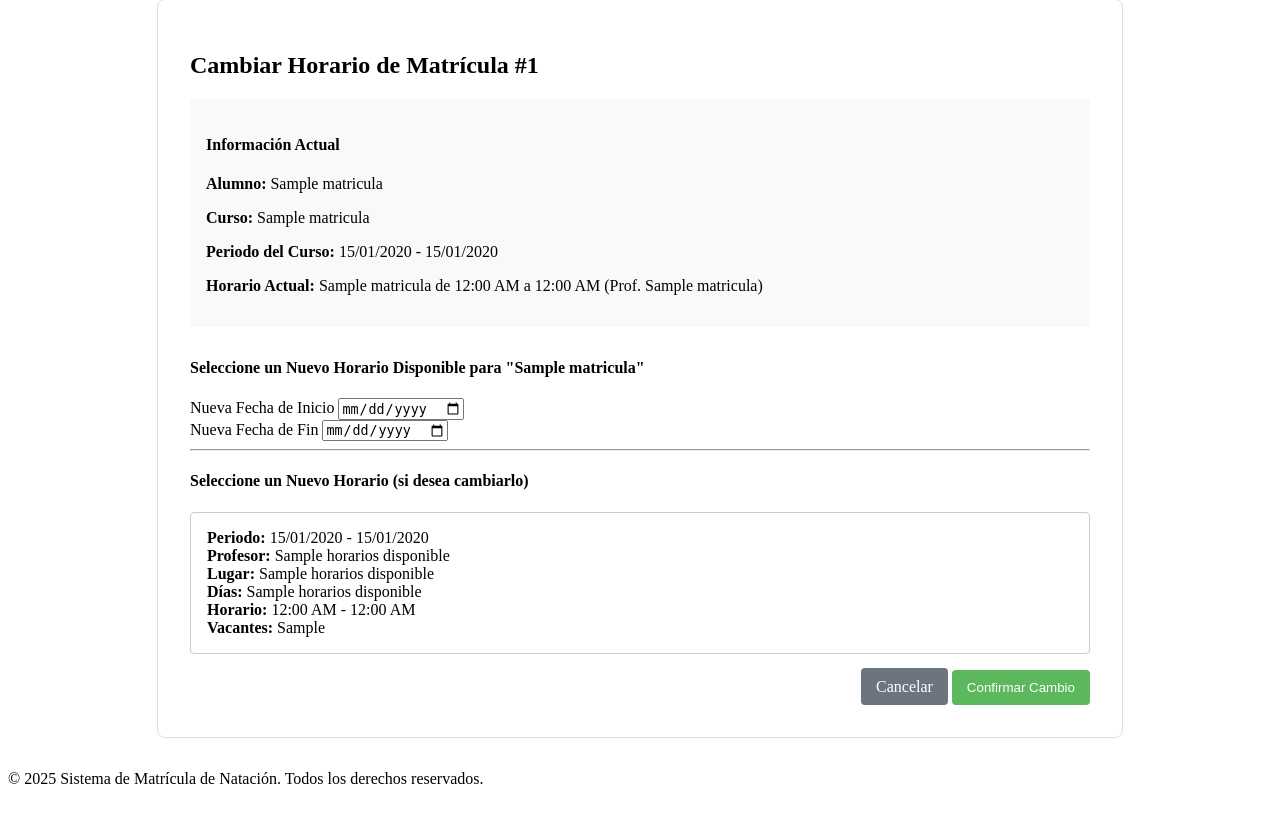
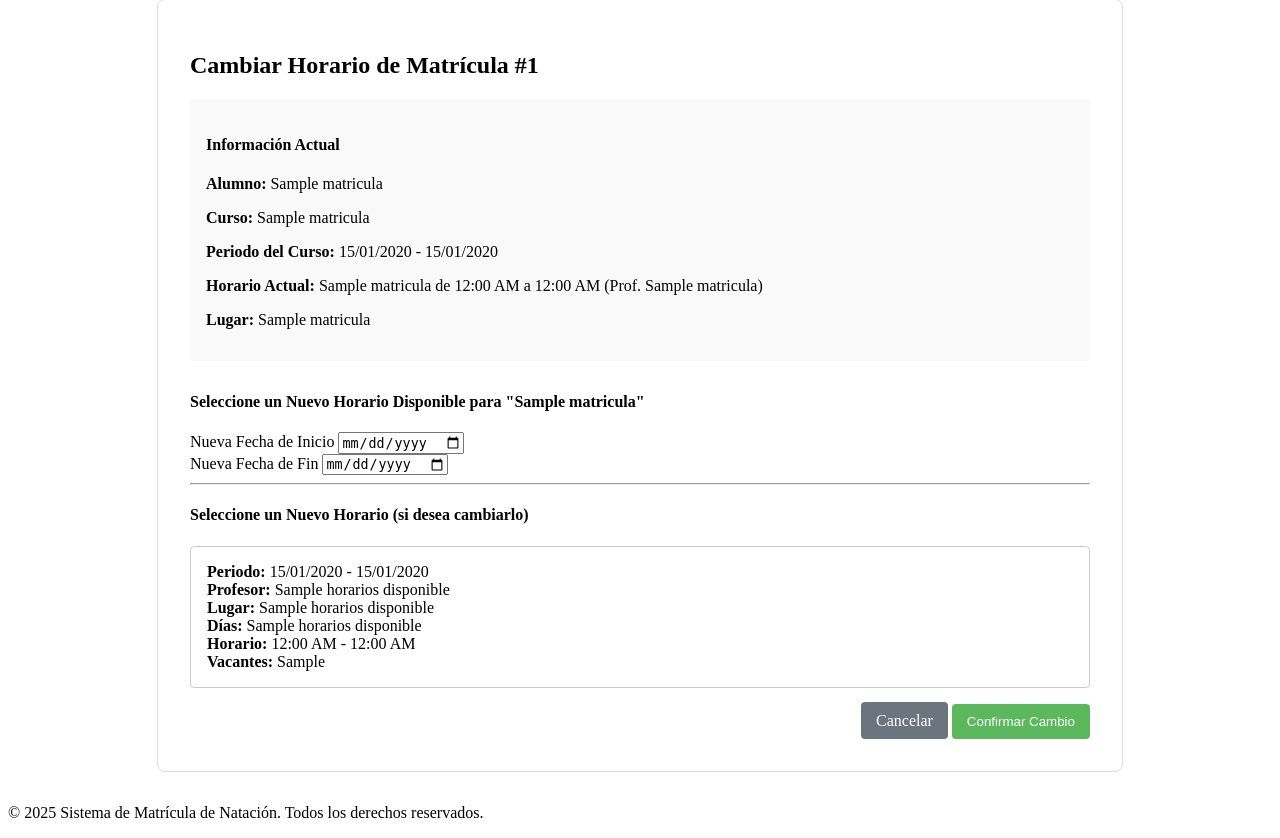
Before and after one commit to miguel-ls/natacion, a PHP site: template src/views/matriculas/edit.php in a window 1280 px wide. Shown: the part 118-956 px from the top of the page. Before the commit the page ends 902 px from the top, so only its background shows below. Run offline with PHP 8.4, Linux system fonts and the light colour scheme; most values are stand-ins (such as "Sample title", 1, 10 or a date in 2020); some libraries are stand-ins or nearby versions.

Commit message:
Feature: Display location on change schedule page
This commit enhances the "Change Schedule" page for enrollments by displaying the location (pool and lane) of the current enrollment.

The backend was already providing this information, so this change only involves updating the view to display it.

```diff
--- a/src/views/matriculas/edit.php
+++ b/src/views/matriculas/edit.php
@@ -26,6 +26,7 @@ $auth = new AuthController();
         <p><strong>Curso:</strong> <?php echo htmlspecialchars($matricula['curso_nombre']); ?></p>
         <p><strong>Periodo del Curso:</strong> <?php echo isset($matricula['fecha_inicio_curso']) ? htmlspecialchars(date('d/m/Y', strtotime($matricula['fecha_inicio_curso']))) . ' - ' . htmlspecialchars(date('d/m/Y', strtotime($matricula['fecha_fin_curso']))) : 'No definido'; ?></p>
         <p><strong>Horario Actual:</strong> <?php echo htmlspecialchars($matricula['tipo_horario_nombre']); ?> de <?php echo htmlspecialchars(date('h:i A', strtotime($matricula['hora_inicio']))) . ' a ' . htmlspecialchars(date('h:i A', strtotime($matricula['hora_fin']))); ?> (Prof. <?php echo htmlspecialchars($matricula['profesor_nombre']); ?>)</p>
+        <p><strong>Lugar:</strong> <?php echo htmlspecialchars($matricula['carril_nombre']); ?></p>
     </div>
 
     <h4>Seleccione un Nuevo Horario Disponible para "<?php echo htmlspecialchars($matricula['curso_nombre']); ?>"</h4>
```
